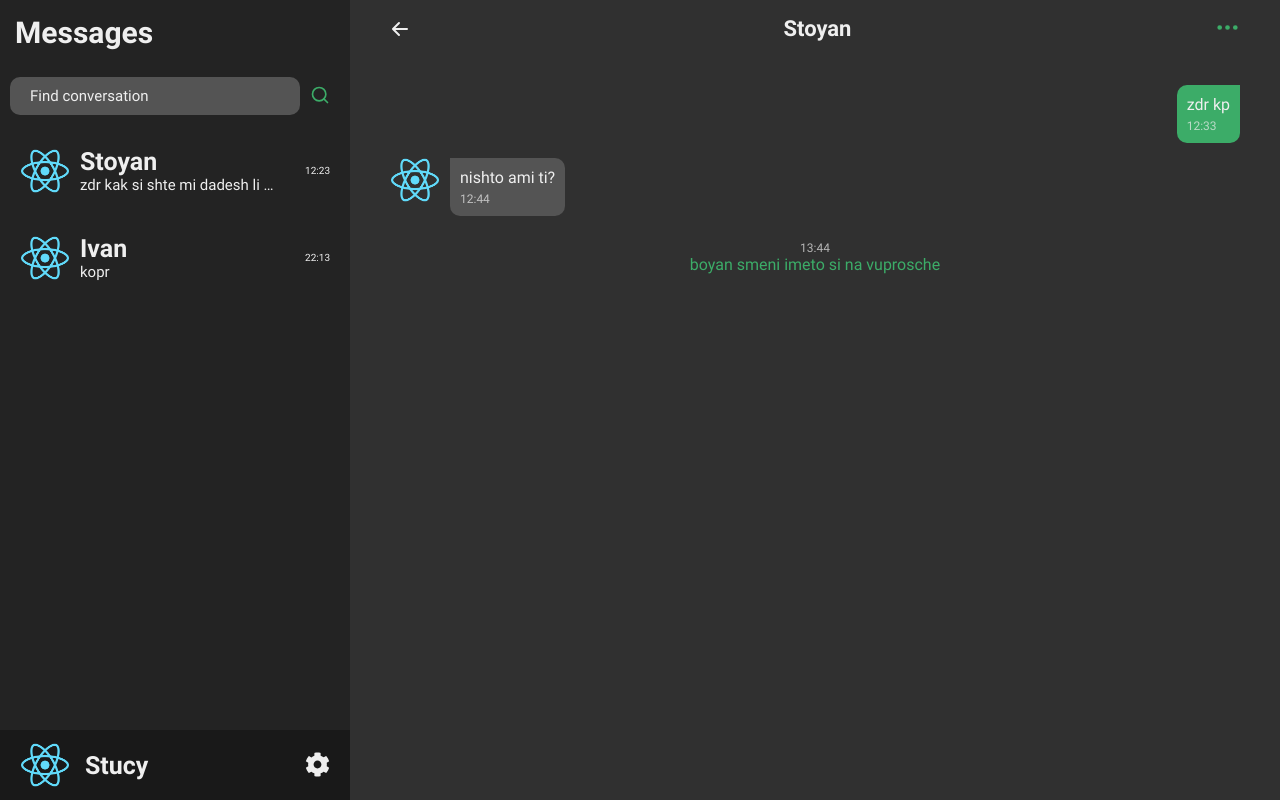
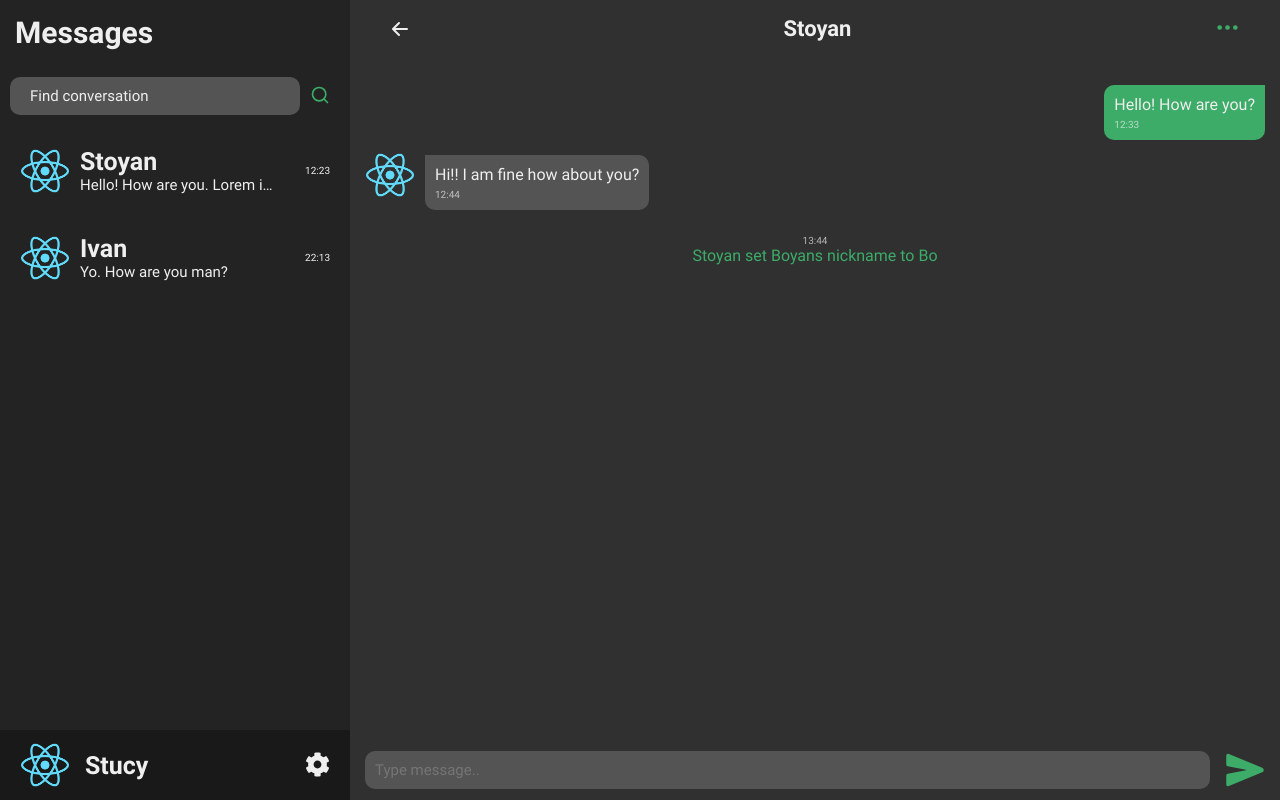
Before and after one commit to stucy/connect, a React (Create React App) app in the folder client/: page /chat/1 in a window 1280 px wide. Built offline with nearby package versions, Linux system fonts and the light colour scheme.

Commit message:
finished chat component

```diff
--- a/client/src/components/ChatList/ChatList.js
+++ b/client/src/components/ChatList/ChatList.js
@@ -13,8 +13,8 @@ const containerStyle = {
 const ChatList = () => {
 
     const [chats, setChats] = useState([
-        {id: 1,name: 'Stoyan', lastMessage: 'zdr kak si shte mi dadesh li pet leva na zaem zdr kak si shte mi dadesh li pet leva na zaem', time: '12:23'},
-        {id: 2,name: 'Ivan', lastMessage: 'kopr', time: '22:13'},
+        {id: 1,name: 'Stoyan', lastMessage: 'Hello! How are you. Lorem ipsu dolor amet something something', time: '12:23'},
+        {id: 2,name: 'Ivan', lastMessage: 'Yo. How are you man?', time: '22:13'},
     ]);
 
     const chatElements = chats.map(el => {
--- a/client/src/components/ChatMessage/ChatMessage.css
+++ b/client/src/components/ChatMessage/ChatMessage.css
@@ -1,7 +1,7 @@
 .message-container{
     padding: 1rem;
     border-radius: 1rem;
-    max-width: 20rem;
+    max-width: 40%;
     margin-top: 1.5rem;
     color: var(--gray_4);
 }
@@ -34,7 +34,7 @@
     text-align: left;
     opacity: .7;
     color: var(--gray_4);
-    font-size: 1.2rem;
+    font-size: 1rem;
 }
 
 .sent-container{
--- a/client/src/components/ChatMessage/ChatMessage.js
+++ b/client/src/components/ChatMessage/ChatMessage.js
@@ -14,7 +14,7 @@ const ChatMessage = ({msg, img, time, type}) => {
             message =   <div className='sent-container'>
                             <img className="message-avatar" src={img} alt="User Avatar" />
                             <div className={`message-container ${type}`}>
-                                <p class="message-text">{msg}</p>
+                                <p className="message-text">{msg}</p>
                                 <span className="message-time">{time}</span>
                             </div>
                         </div>
@@ -22,7 +22,7 @@ const ChatMessage = ({msg, img, time, type}) => {
         case 'system':
             message =   <div className={`message-container ${type}`}>
                             <span className="message-time">{time}</span>
-                            <p class="message-text">{msg}</p>
+                            <p className="message-text">{msg}</p>
                         </div>
             break;
     }
--- a/client/src/containers/Chat/Chat.css
+++ b/client/src/containers/Chat/Chat.css
@@ -5,7 +5,7 @@
     box-sizing: border-box;
     height: 100%;
     background-color: var(--secondary_background);
-    padding: 1rem 4rem 0rem;
+    padding: 1rem 0;
     color: var(--gray_4);
     flex: 1;
     overflow: auto;
@@ -37,15 +37,47 @@
     display: flex;
     flex-direction: column;
     margin-top: 6rem;
+    flex: 1;
+    overflow: auto;
+    padding: 0 1.5rem;
+}
+
+.message-input-container{
+    display: flex;
+    align-items: center;
+    padding: 0 1.5rem;
+    margin-top: 1rem;
+}
+
+.message-input{
+    padding: 1rem;
+    flex: 1;
+    background-color: var(--gray_5);
+    font-size: 1.5rem;
+    color: var(--gray_4);
+    border: none;
+    outline: none;
+    border-radius: 1rem;
+    margin-right: 1.5rem;
+}
+
+.send-message-btn{
+    font-size: 4rem;
+    color: var(--green_2);
+    cursor: pointer;
 }
 
 @media (max-width: 780px) {
-    .chat-container{
-        padding: 1rem 1.5rem;
+    .messages-container,.message-input-container{
+        padding: 0rem 1rem;
     }
 
     .chat-header{
         left: 1.5rem;
         right: 1.5rem;
     }
+
+    .message-container {
+        max-width: 13rem;
+    }
 }
--- a/client/src/containers/Chat/Chat.js
+++ b/client/src/containers/Chat/Chat.js
@@ -1,5 +1,5 @@
 import { useHistory, Link } from 'react-router-dom';
-import { useState } from 'react';
+import { useState, useRef, useEffect } from 'react';
 
 import Layout from '../../hoc/Layout/Layout';
 import ChatMessage from '../../components/ChatMessage/ChatMessage';
@@ -8,6 +8,7 @@ import './Chat.css';
 
 import { HiArrowLeft } from "react-icons/hi";
 import { BsThreeDots } from "react-icons/bs";
+import { IoSend } from "react-icons/io5";
 
 import img from '../../logo192.png';
 
@@ -15,11 +16,44 @@ const Chat = () => {
 
     const history = useHistory();
 
+    const messageRef = useRef();
+    const chatRef = useRef();
+
     const [ messages, setMessages] = useState([
-        {id: 1, msg: 'zdr kp', time: '12:33', type: 'sent'},
-        {id: 2, msg: 'nishto ami ti?', time: '12:44', type: 'received'},
-        {id: 3, msg: 'boyan smeni imeto si na vuprosche', time: '13:44', type: 'system'},
+        {id: 1, msg: 'Hello! How are you?', time: '12:33', type: 'sent'},
+        {id: 2, msg: 'Hi!! I am fine how about you?', time: '12:44', type: 'received'},
+        {id: 3, msg: 'Stoyan set Boyans nickname to Bo', time: '13:44', type: 'system'},
     ]);
+
+    useEffect(() => {
+        //scroll to bottom after message send
+        chatRef.current.scrollTop = chatRef.current.scrollHeight;
+    }, [messages])
+
+    const handleSendMessage = (e) =>{
+        e.preventDefault();
+        const msg = messageRef.current.value;
+        messageRef.current.value = '';
+
+        //temp time
+        const id = Math.random();
+        const today = new Date();
+        const time = `${today.getHours()}:${today.getMinutes()}`;
+
+        const type = 'sent';
+
+        const msgObj = {
+            id,
+            msg,
+            time,
+            type
+        }
+
+        setMessages(prev => {
+            return [...prev, msgObj];
+        });
+
+    }
 
     const messageElements = messages.map(el => {
         return <ChatMessage img={img} {...el} key={el.id}/>
@@ -33,9 +67,13 @@ const Chat = () => {
                     <h3>Stoyan</h3>
                     <Link to="/chat/1/settings"><BsThreeDots className='chat-settings' /></Link>
                 </div>
-                <div className="messages-container">
+                <div className="messages-container" ref={chatRef}>
                     {messageElements}
                 </div>
+                <form className='message-input-container' onSubmit={handleSendMessage}>
+                    <input className='message-input' ref={messageRef} type='text' placeholder='Type message..' />
+                    <IoSend onClick={handleSendMessage} className="send-message-btn"/>
+                </form>
             </div>
         </Layout>
     )
```
